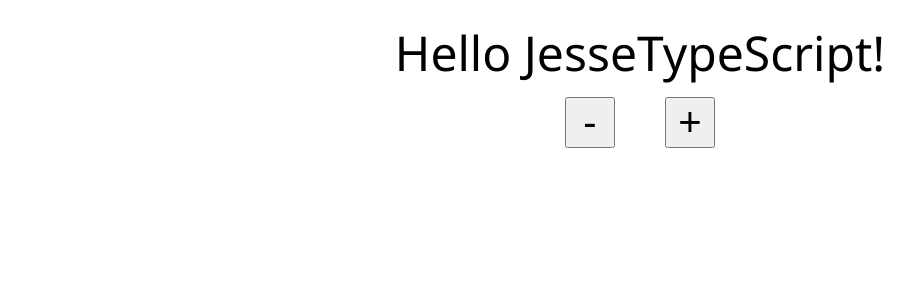
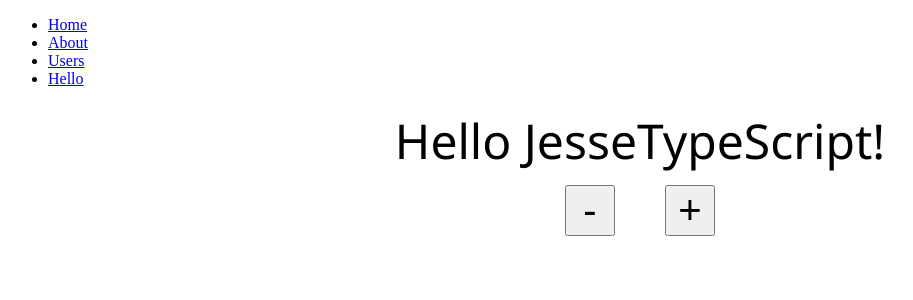
Before and after one commit to Jesniphat/react-typscript, a React app: page /hello in a window 1280 px wide. Shown: the top 300 px of the page, without its empty margins (0-913 px from the left). Built offline with nearby package versions, Linux system fonts and the light colour scheme.

Commit message:
add router

```diff
--- a/package.json
+++ b/package.json
@@ -28,6 +28,7 @@
     "react-dev-utils": "^5.0.2",
     "react-dom": "^16.6.0",
     "react-redux": "^5.1.0",
+    "react-router-dom": "^4.3.1",
     "redux": "^4.0.1",
     "resolve": "1.6.0",
     "source-map-loader": "^0.2.1",
@@ -56,6 +57,7 @@
     "@types/node": "^10.12.1",
     "@types/react": "^16.4.18",
     "@types/react-dom": "^16.0.9",
+    "@types/react-router-dom": "^4.3.1",
     "typescript": "^3.1.4"
   },
   "jest": {
--- /dev/null
+++ b/src/components/AppRouter.tsx
@@ -0,0 +1,38 @@
+import * as React from 'react';
+import { BrowserRouter as Router, Route, Link } from 'react-router-dom';
+
+import Hello from '../containers/Hello';
+
+const Index = () => <h2>Home</h2>;
+const About = () => <h2>About</h2>;
+const Users = () => <h2>Users</h2>;
+
+const AppRouter = () => (
+  <Router>
+    <div>
+      <nav>
+        <ul>
+          <li>
+            <Link to="/">Home</Link>
+          </li>
+          <li>
+            <Link to="/about/">About</Link>
+          </li>
+          <li>
+            <Link to="/users/">Users</Link>
+          </li>
+          <li>
+            <Link to="/hello/">Hello</Link>
+          </li>
+        </ul>
+      </nav>
+
+      <Route path="/" exact component={Index} />
+      <Route path="/about/" component={About} />
+      <Route path="/users/" component={Users} />
+      <Route path='/hello/' component={Hello}/>
+    </div>
+  </Router>
+);
+
+export default AppRouter;
--- a/src/index.tsx
+++ b/src/index.tsx
@@ -1,6 +1,5 @@
 import * as React from 'react';
 import * as ReactDOM from 'react-dom';
-// import App from './App';
 import './components/Hello.css';
 import registerServiceWorker from './registerServiceWorker';
 
@@ -8,7 +7,7 @@
 // import Hello from './components/Hello';
 
 // test redux
-import Hello from './containers/Hello';
+// import Hello from './containers/Hello';
 import { Provider } from 'react-redux';
 
 //test stats
@@ -16,17 +15,13 @@
 
 import { createStore } from 'redux';
 import reducer from './reducers/index';
-// import { StoreState } from './types/index';
+import AppRouter from './components/AppRouter';
 
 const store = createStore(reducer);
 
-// ReactDOM.render(
-//   <Hello name='TypeScript' enthusiasmLevel={10} />,
-//   document.getElementById('root') as HTMLElement
-// );
 ReactDOM.render(
   <Provider store={store}>
-    <Hello />
+    <AppRouter />
   </Provider>,
   document.getElementById('root') as HTMLElement
 );
```
